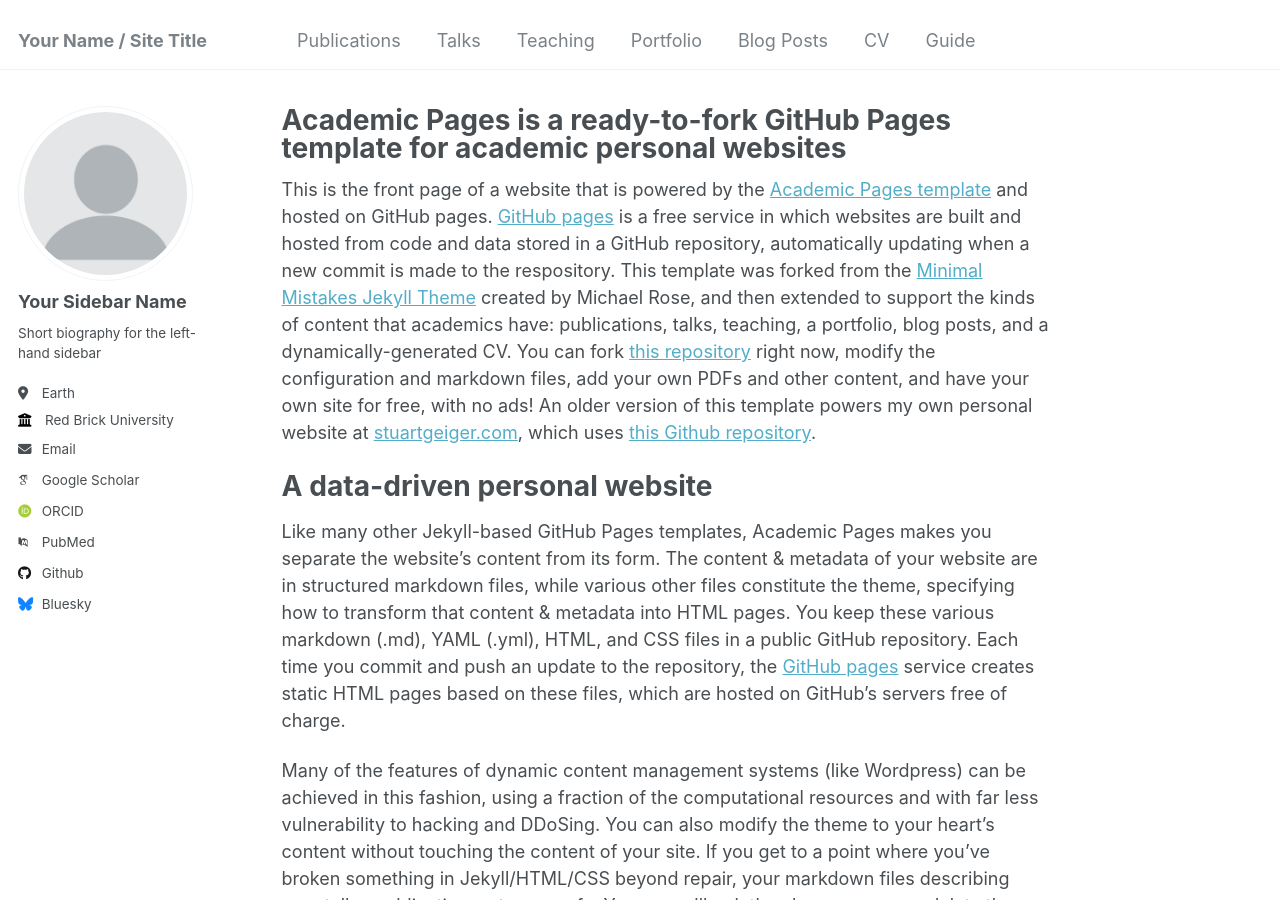
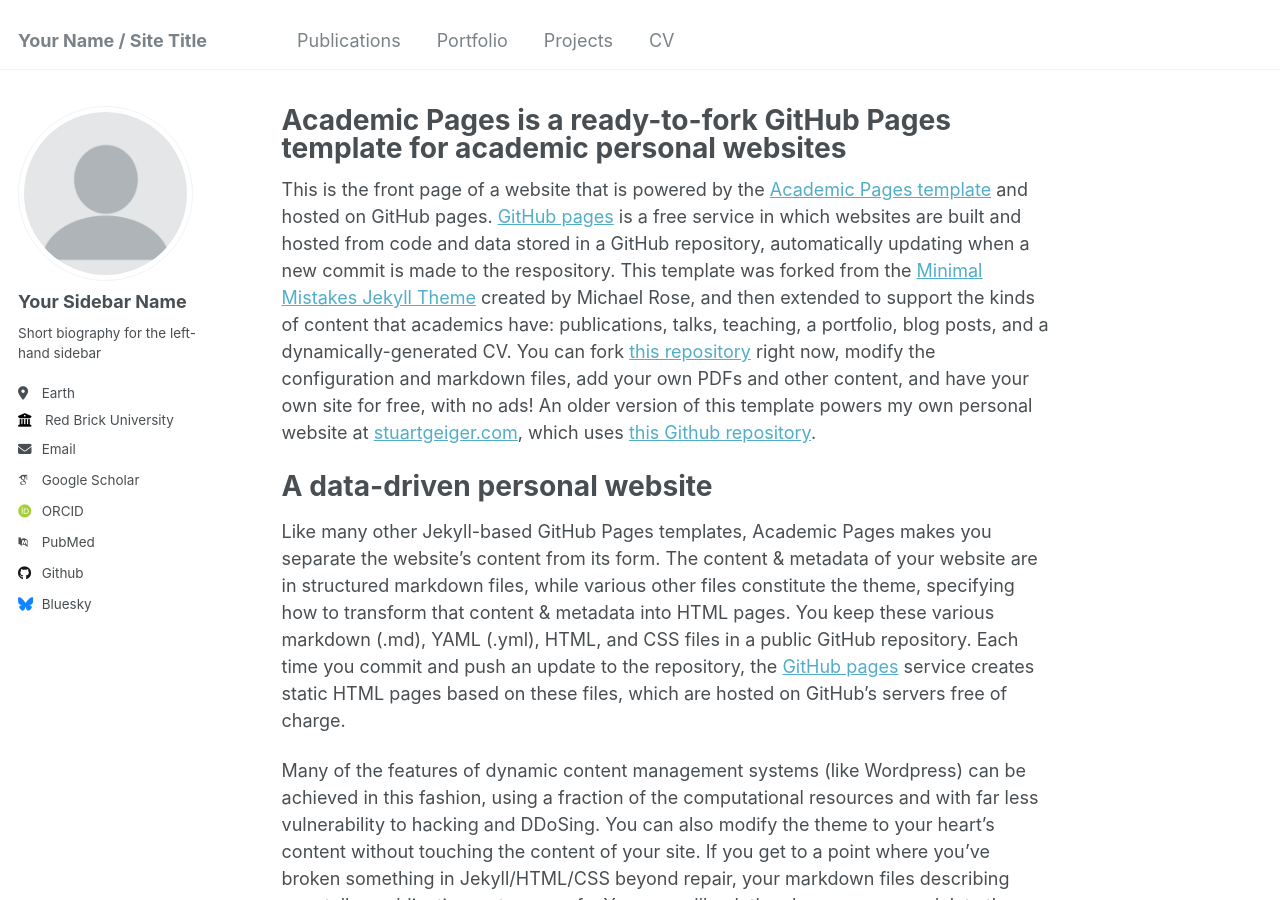
Before and after one commit to DebanshuCS/DDAcademia, a Jekyll site: the page built from _pages/about.md, in a window 1280 px wide and 900 px high. Built offline with Jekyll 4.4.1, drawn with Linux system fonts in a browser that asks for light colours; some web fonts are replaced.

Commit message:
few initial changes.

```diff
--- a/_data/navigation.yml
+++ b/_data/navigation.yml
@@ -8,20 +8,11 @@
   - title: "Publications"
     url: /publications/
 
-  - title: "Talks"
-    url: /talks/
-
-  - title: "Teaching"
-    url: /teaching/
-
   - title: "Portfolio"
     url: /portfolio/
 
-  - title: "Blog Posts"
+  - title: "Projects"
     url: /year-archive/
 
   - title: "CV"
     url: /cv/
-
-  - title: "Guide"
-    url: /markdown/
```
